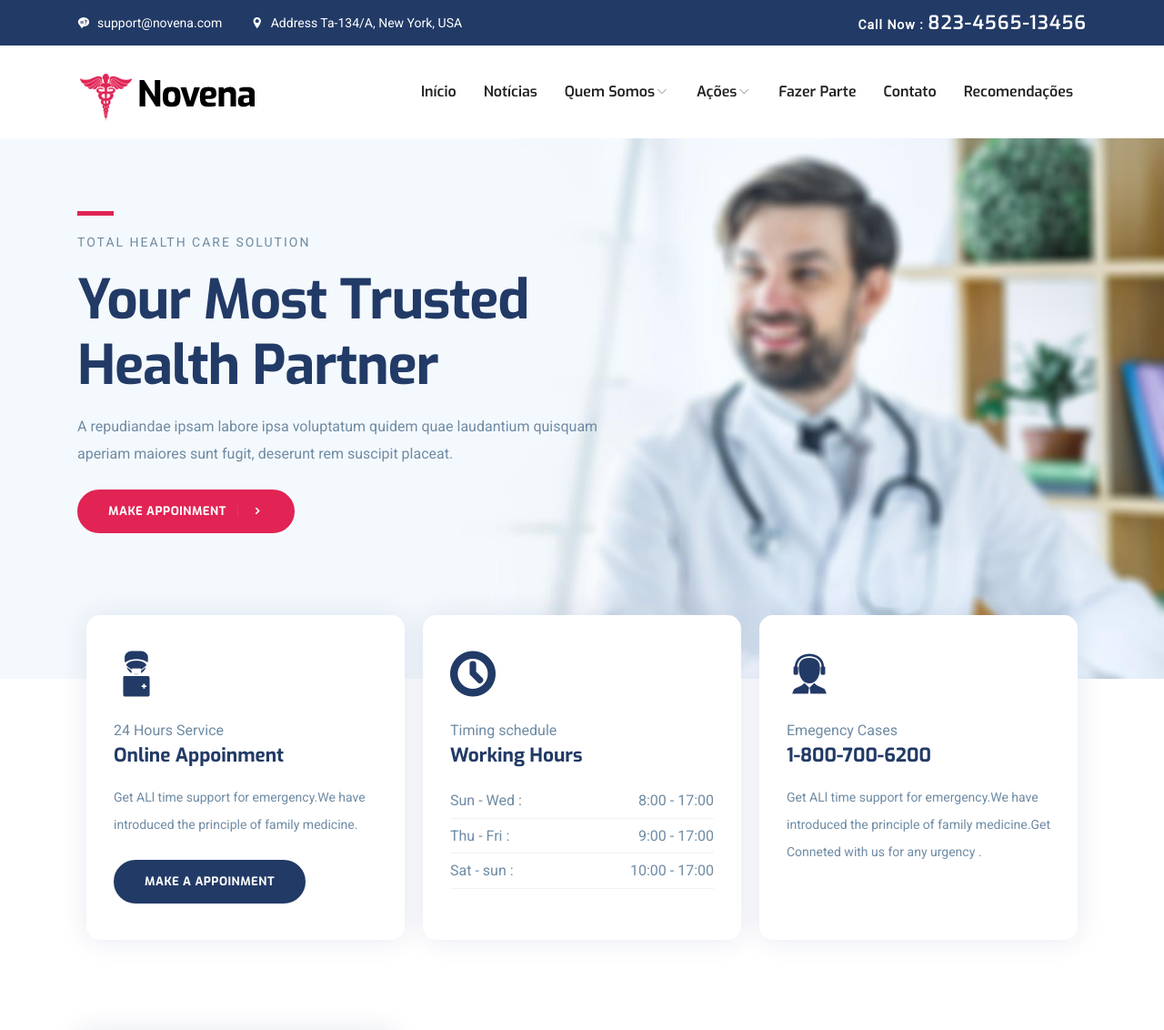
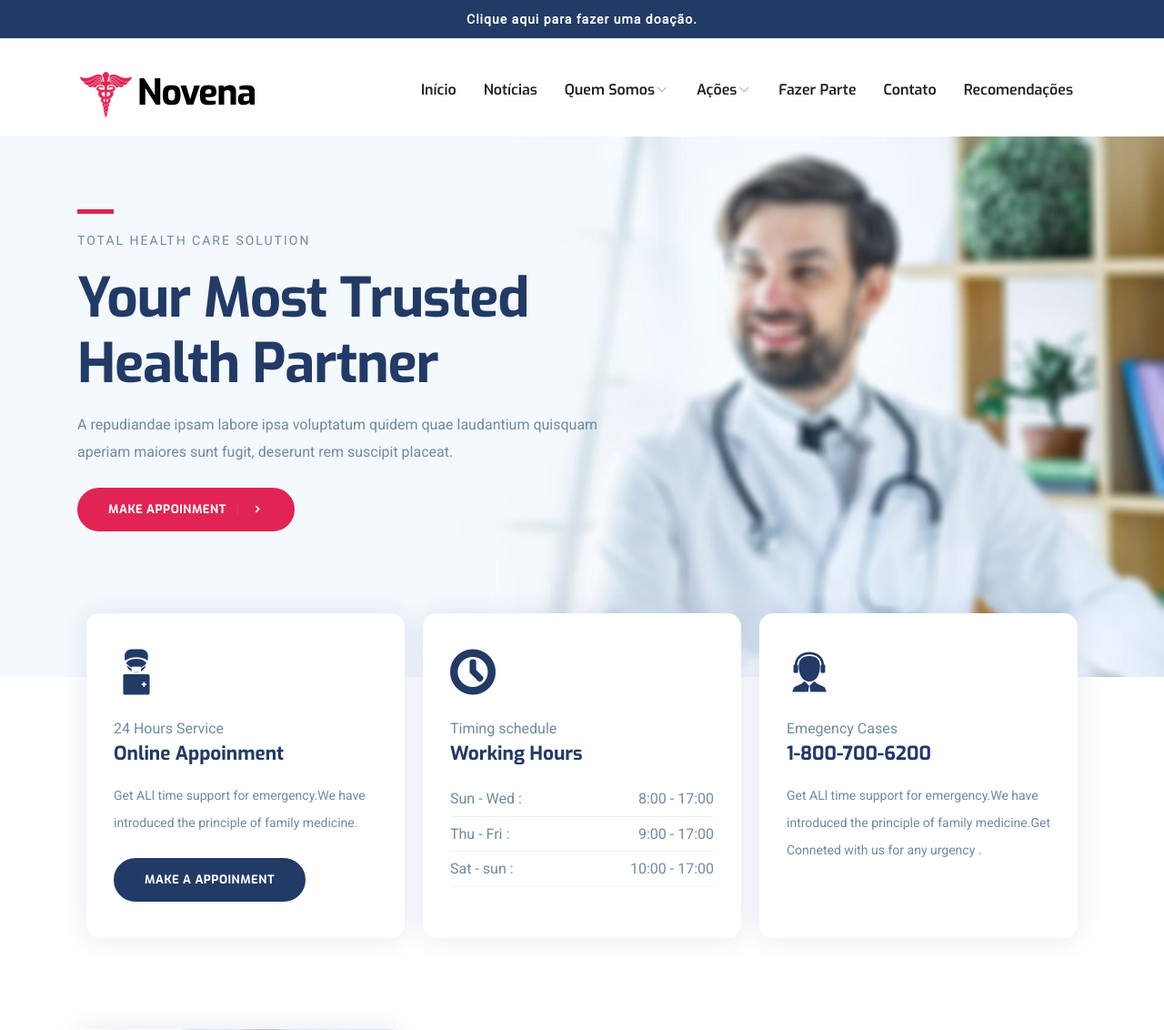
Before and after one commit to lbifsc/ama-canoinhas, a Django app: page / in a window 1280 px wide. Shown: the top 1132 px of the page at 91% size. Run offline with Django 3.2, Linux system fonts and the light colour scheme; some libraries are stand-ins or nearby versions.

Commit message:
Adicionado link no topo para doações

```diff
--- a/templates/base.html
+++ b/templates/base.html
@@ -11,22 +11,13 @@
 <body id="top">
 
 	<header>
-		<div class="header-top-bar">
+		<div class="header-top-bar fixed-top">
 			<div class="container">
 				<div class="row align-items-center">
-					<div class="col-lg-6">
-						<ul class="top-bar-info list-inline-item pl-0 mb-0">
-							<li class="list-inline-item"><a href="mailto:support@gmail.com"><i
-										class="icofont-support-faq mr-2"></i>support@novena.com</a></li>
-							<li class="list-inline-item"><i class="icofont-location-pin mr-2"></i>Address Ta-134/A, New
-								York, USA </li>
-						</ul>
-					</div>
-					<div class="col-lg-6">
-						<div class="text-lg-right top-right-bar mt-2 mt-lg-0">
-							<a href="tel:+23-345-67890">
-								<span>Call Now : </span>
-								<span class="h4">823-4565-13456</span>
+					<div class="col-lg-12">
+						<div class="text-lg-center top-right-bar mt-2 mt-lg-0">
+							<a href="#">
+								<span>Clique aqui para fazer uma doação.</span>
 							</a>
 						</div>
 					</div>
@@ -34,7 +25,9 @@
 			</div>
 		</div>
 
-        {% include 'parcial/_nav.html' %}
+        <div class="mt-5">
+			{% include 'parcial/_nav.html' %}
+		</div>
 	</header>
 
 	<main>
```
